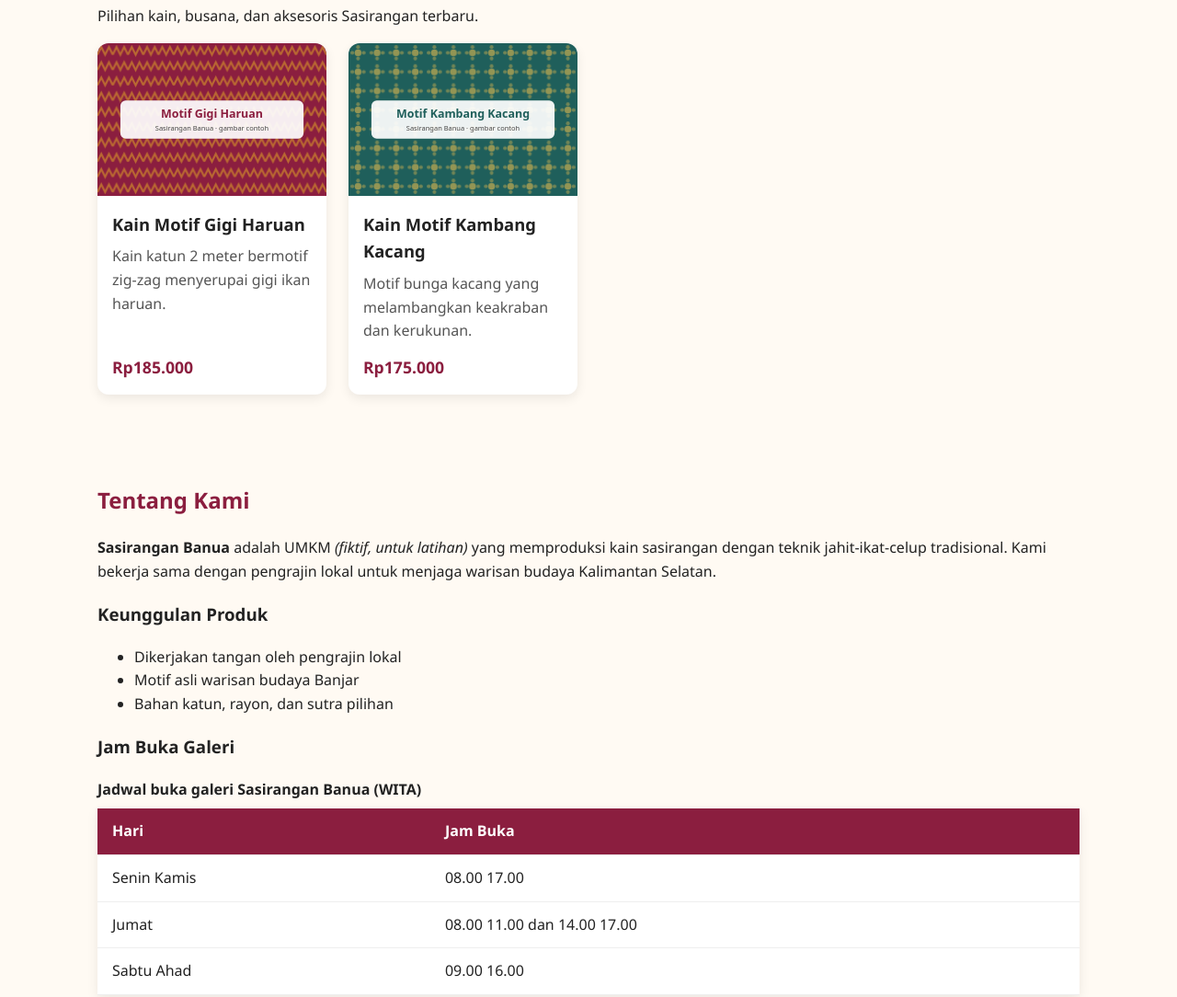
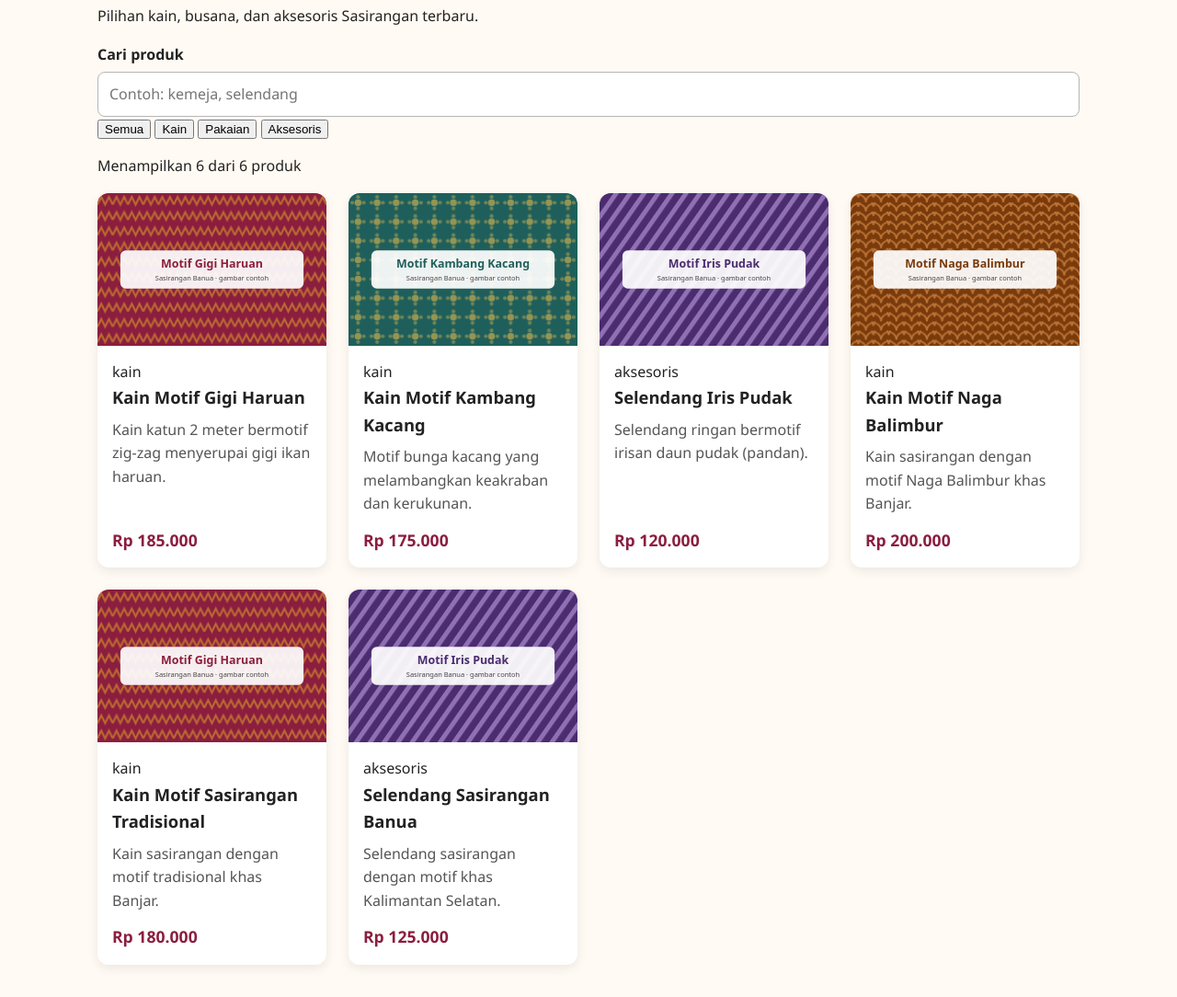
Before and after one commit to Pebby06/web1-2510010170, a plain HTML site: page index.html in a window 1280 px wide. Shown: the part 560-1644 px from the top of the page at 92% size. Drawn offline with Linux system fonts and the light colour scheme.

Commit message:
Tampilkan katalog dari array data dengan DOM

```diff
--- a/index.html
+++ b/index.html
@@ -2,6 +2,7 @@
 <html lang="id">
 <head>
 <link rel="stylesheet" href="css/style.css">
+<script src="js/katalog.js" defer></script>
   <meta charset="UTF-8">
   <meta name="viewport" content="width=device-width, initial-scale=1.0">
   <meta name="description" content="Katalog kain dan busana Sasirangan khas Banjarmasin karya pengrajin lokal.">
@@ -29,27 +30,21 @@
 <section class="bagian" id="katalog">
   <h2>Katalog Produk</h2>
   <p>Pilihan kain, busana, dan aksesoris Sasirangan terbaru.</p>
-  <div class="katalog-grid">
-    <article class="kartu">
-      <img src="img/gigi-haruan.svg" alt="Kain sasirangan motif gigi haruan warna merah marun"         width="600" height="400">
-      <div class="kartu-isi">
-        <h3>Kain Motif Gigi Haruan</h3>
-        <p>Kain katun 2 meter bermotif zig-zag menyerupai gigi ikan haruan.</p>
-        <p class="harga">Rp185.000</p>
-      </div>
-    </article>
+ </p>  <div class="kontrol-katalog">
+  <div class="kolom">
+    <label for="cari">Cari produk</label>
+    <input type="search" id="cari" placeholder="Contoh: kemeja, selendang">   </div>
+  <div class="filter" role="group" aria-label="Filter kategori">
+    <button type="button" class="tombol-filter aktif" data-kategori="semua"       aria-pressed="true">Semua</button>
+    <button type="button" class="tombol-filter" data-kategori="kain"       aria-pressed="false">Kain</button>
+    <button type="button" class="tombol-filter" data-kategori="pakaian"       aria-pressed="false">Pakaian</button>
+    <button type="button" class="tombol-filter" data-kategori="aksesoris"       aria-pressed="false">Aksesoris</button>   </div>
+</div>
 
-    <article class="kartu">
-      <img src="img/kambang-kacang.svg" alt="Kain sasirangan motif kambang kacang warna hijau tosca"
-        width="600" height="400">
-      <div class="kartu-isi">
-        <h3>Kain Motif Kambang Kacang</h3>
-        <p>Motif bunga kacang yang melambangkan keakraban dan kerukunan.</p>
-        <p class="harga">Rp175.000</p>
-      </div>
-    </article>
+<p id="info-jumlah" class="info-jumlah" aria-live="polite"></p>
+<div id="daftar-katalog" class="katalog-grid"></div>
+<noscript><p>Aktifkan JavaScript untuk melihat katalog produk.</p></noscript>
 
-    <!-- Tambahkan minimal 4 kartu lagi dengan pola yang sama -->
   </div>
 </section>
 <!-- ========== TENTANG ========== -->
--- /dev/null
+++ b/js/katalog.js
@@ -0,0 +1,123 @@
+// =========================================================
+// katalog.js  Modul 3: menampilkan katalog dengan DOM
+// Praktikum Pemrograman Web 1 · Sasirangan Banua
+// =========================================================
+
+
+// 1. Data katalog: array yang berisi objek-objek produk
+const katalog = [
+{
+    id: 1,
+    nama: "Kain Motif Gigi Haruan",
+    kategori: "kain",
+    harga: 185000,
+    gambar: "img/gigi-haruan.svg",
+    deskripsi: "Kain katun 2 meter bermotif zig-zag menyerupai gigi ikan haruan.",
+	  },
+  {
+    id: 2,
+    nama: "Kain Motif Kambang Kacang",
+    kategori: "kain",
+    harga: 175000,
+    gambar: "img/kambang-kacang.svg",
+	    deskripsi: "Motif bunga kacang yang melambangkan keakraban dan kerukunan.",
+	  },
+	  {
+    id: 3,
+    nama: "Selendang Iris Pudak",
+    kategori: "aksesoris",
+    harga: 120000,
+    gambar: "img/iris-pudak.svg",
+    deskripsi: "Selendang ringan bermotif irisan daun pudak (pandan).",
+  },
+  {
+    id: 6,
+    nama: "Kain Motif Naga Balimbur",
+    kategori: "kain",
+    harga: 200000,
+    gambar: "img/naga-balimbur.svg",
+    deskripsi: "Kain sasirangan dengan motif Naga Balimbur khas Banjar.",
+},
+{
+    id: 7,
+    nama: "Kain Motif Sasirangan Tradisional",
+    kategori: "kain",
+    harga: 180000,
+    gambar: "img/gigi-haruan.svg",
+    deskripsi: "Kain sasirangan dengan motif tradisional khas Banjar.",
+},
+{
+    id: 8,
+    nama: "Selendang Sasirangan Banua",
+    kategori: "aksesoris",
+    harga: 125000,
+    gambar: "img/iris-pudak.svg",
+    deskripsi: "Selendang sasirangan dengan motif khas Kalimantan Selatan.",
+},
+	  // ... lanjutkan untuk semua item (minimal 8 untuk tema Anda)
+	];
+    // 2. Ambil elemen-elemen HTML yang akan dimanipulasi
+const daftarKatalog = document.querySelector("#daftar-katalog"); const inputCari = document.querySelector("#cari");
+const tombolFilter = document.querySelectorAll(".tombol-filter"); const infoJumlah = document.querySelector("#info-jumlah");
+/// 3. Status filter yang sedang aktif
+let kategoriAktif = "semua";
+
+// 4. Mengubah angka menjadi format Rupiah
+function formatRupiah(angka) {
+    return new Intl.NumberFormat("id-ID", {
+        style: "currency",
+        currency: "IDR",
+        minimumFractionDigits: 0,
+    }).format(angka);
+}
+ // 5. Membuat elemen <article> untuk satu produk
+function buatKartu(produk) {
+    const kartu = document.createElement("article");
+    kartu.className = "kartu";
+
+    const gambar = document.createElement("img");
+    gambar.src = produk.gambar;
+    gambar.alt = produk.nama;
+    gambar.width = 600;
+    gambar.height = 400;
+    gambar.loading = "lazy";
+
+    const isi = document.createElement("div");
+    isi.className = "kartu-isi";
+
+    const label = document.createElement("span");
+    label.className = "label-kategori";
+    label.textContent = produk.kategori;
+
+    const judul = document.createElement("h3");
+    judul.textContent = produk.nama;
+
+    const deskripsi = document.createElement("p");
+    deskripsi.textContent = produk.deskripsi;
+    const harga = document.createElement("p");
+    harga.className = "harga";
+    harga.textContent = formatRupiah(produk.harga);
+
+    isi.append(label, judul, deskripsi, harga);
+    kartu.append(gambar, isi);
+    return kartu;
+    }
+   // 6. Menampilkan sekumpulan produk ke dalam #daftar-katalog
+function tampilkanKatalog(daftarProduk) {
+    daftarKatalog.replaceChildren(); // kosongkan isi sebelumnya
+
+    if (daftarProduk.length === 0) {
+        const kosong = document.createElement("p");
+        kosong.textContent = "Produk tidak ditemukan. Coba kata kunci lain.";
+        daftarKatalog.append(kosong);
+    }
+
+    daftarProduk.forEach((produk) => {
+        daftarKatalog.append(buatKartu(produk));
+    });
+
+    infoJumlah.textContent = `Menampilkan ${daftarProduk.length} dari ${katalog.length} produk`;
+}
+
+// 10. Tampilkan semua produk ketika halaman pertama kali dibuka
+tampilkanKatalog(katalog);
```
